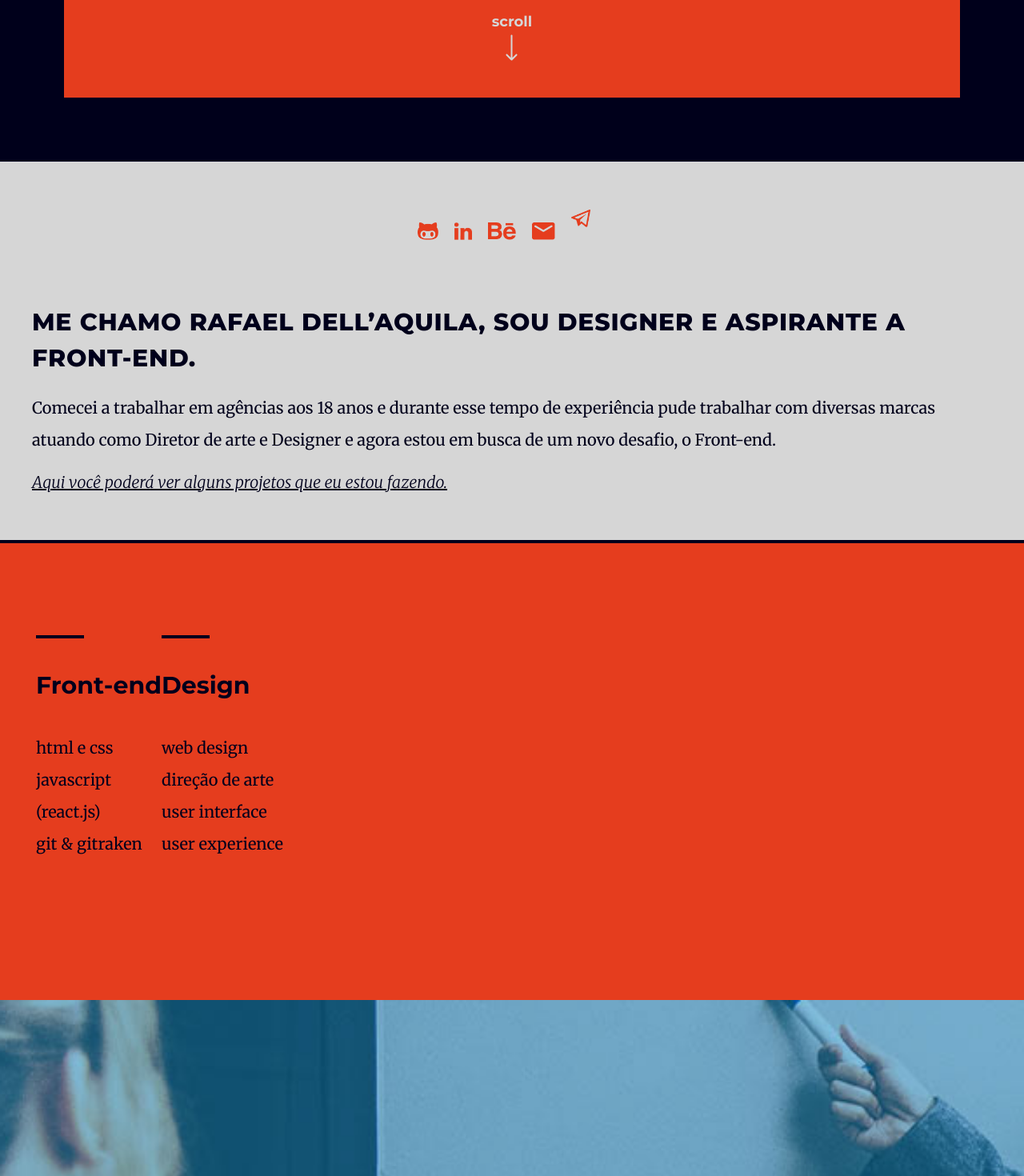
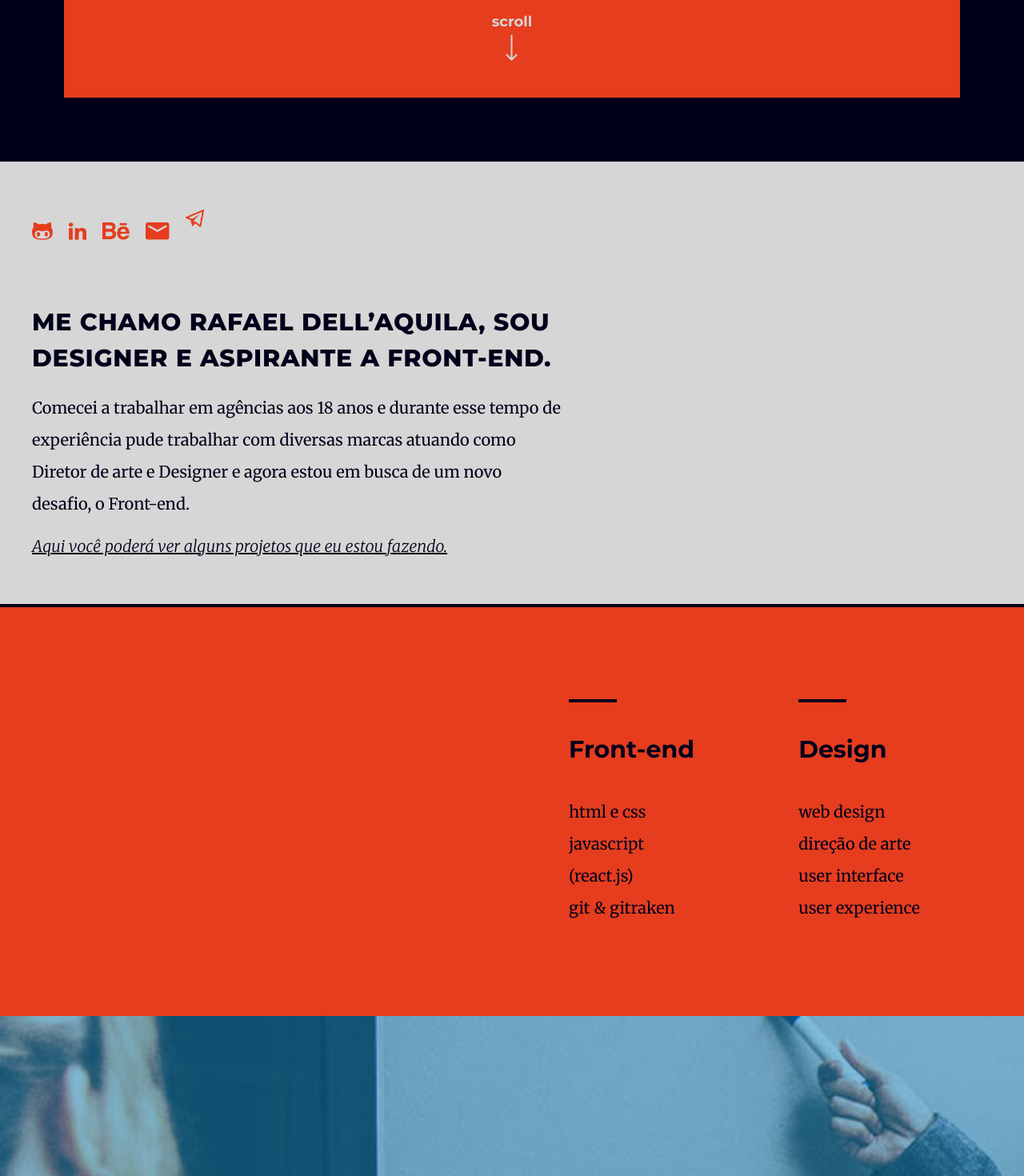
Before and after one commit to rafaeldellaquila/rafaeldellaquila.github.io, a React (Create React App) app: page / in a window 1280 px wide. Shown: the part 628-2098 px from the top of the page at 80% size. Built offline with nearby package versions, Linux system fonts and the light colour scheme.

Commit message:
:art: simplify display flex with grid display

```diff
--- a/src/component/AboutSection/styles.css
+++ b/src/component/AboutSection/styles.css
@@ -1,21 +1,44 @@
 .about-section {
   background-color: var(--color-zero);
-  padding: var(--space-60) var(--space-60) 0 var(--space-40);
-  display: flex;
-  flex-flow: column nowrap;
-  align-items: center;
-  overflow-x: hidden;
+  display: grid;
+  grid-auto-flow: row;
+  width: 100%;
 }
 
 .about-section > .about {
-  display: flex;
-  flex-flow: column;
-  align-items: center;
+  padding: var(--space-60) var(--space-60) 0 var(--space-40);
+  max-width: 666px;
 }
+
 .about-section > .about > .social-icons {
   margin-bottom: var(--space-60);
 }
 
 .about-section > .skill-side {
+  background-color: var(--color-secondary);
   margin-top: var(--space-60);
+  padding: 115px 0 115px var(--space-80);
+  border-top: 4px solid var(--color-primary);
+  display: flex;
+  flex-wrap: wrap;
+  justify-content: flex-end;
+  flex-direction: column;
 }
+
+.about-section > .skill-side > .skill-description:nth-child(1) {
+  margin-bottom: var(--space-60);
+}
+
+@media (min-width: 700px) {
+  .about-section > .skill-side {
+    flex-direction: row;
+  }
+
+  .about-section > .skill-side > .skill-description {
+    margin-right: 130px;
+  }
+
+  .about-section > .skill-side > .skill-description:nth-child(1) {
+    margin-bottom: 0;
+  }
+}
--- a/src/objects/SkillSide/styles.css
+++ b/src/objects/SkillSide/styles.css
@@ -1,12 +1,4 @@
 .skill-side {
   background-color: var(--color-secondary);
-  padding: 115px var(--space-80) 115px 90px;
   border-top: 4px solid var(--color-primary);
-  width: 100%;
-  display: flex;
-  flex-wrap: wrap;
 }
-
-.skill-side > .skill-description:nth-child(1) {
-  margin-bottom: var(--space-60);
-}
```
